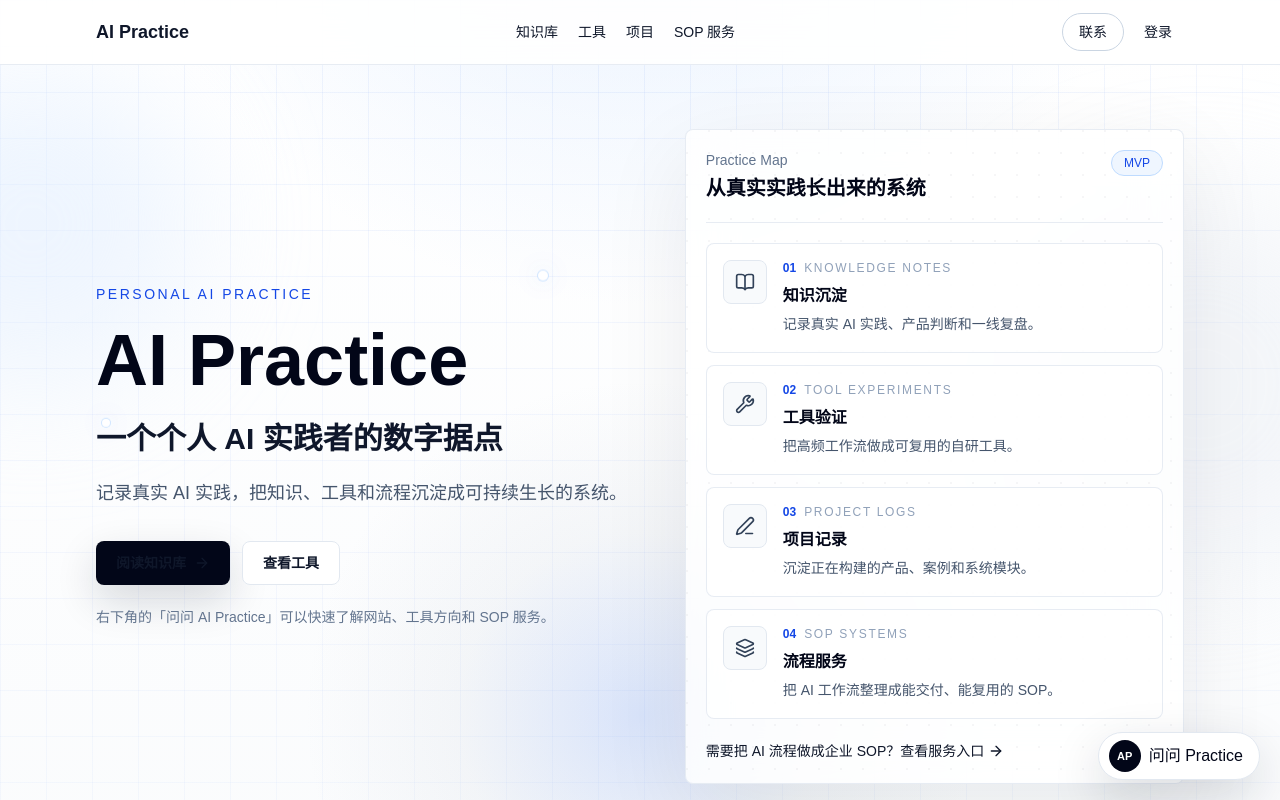
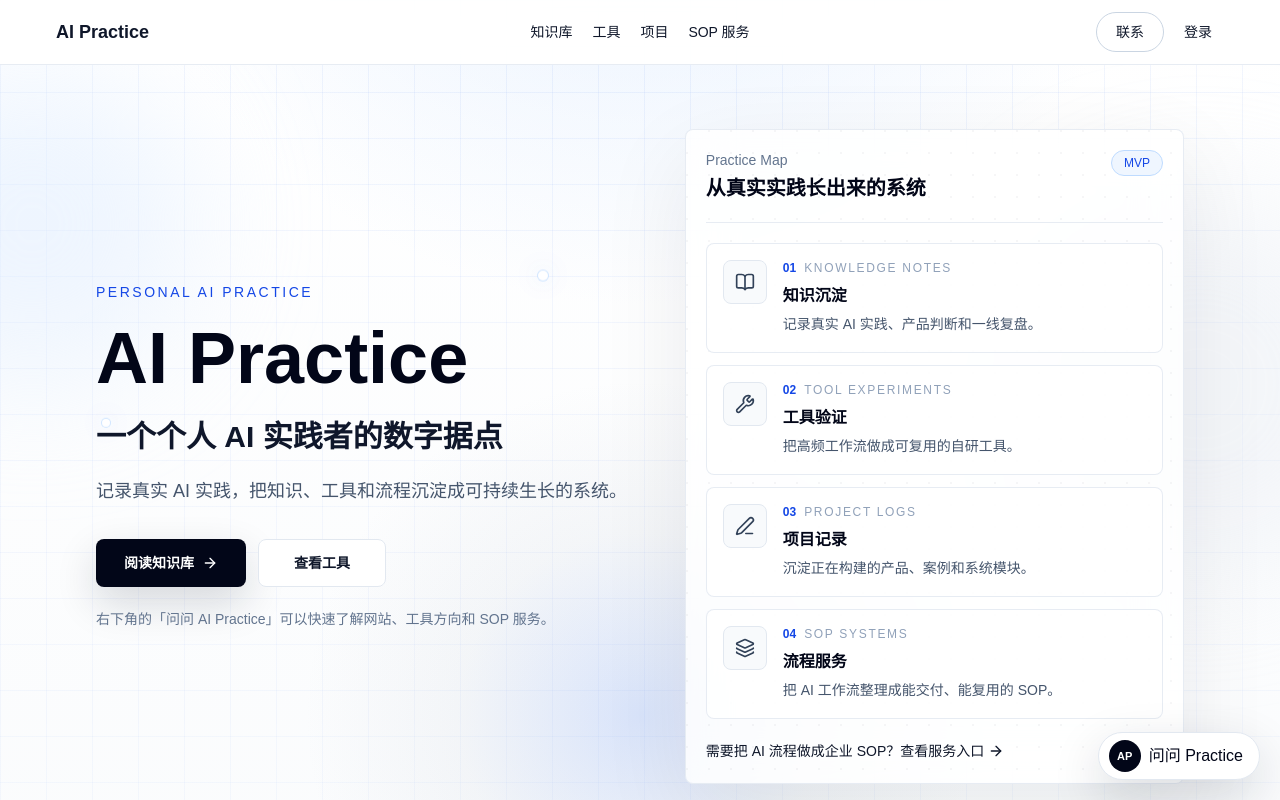
Before and after one commit to xenia-yxy/My_Tool_Web, a Next.js app: page / in a window 1280 px wide. Shown: the top 800 px of the page. Built offline with nearby package versions, Linux system fonts and the light colour scheme.

Commit message:
fix: refine header and hero button polish

```diff
--- a/src/components/home/hero-section.tsx
+++ b/src/components/home/hero-section.tsx
@@ -63,14 +63,15 @@ export function HeroSection() {
 
         <div className="mt-8 flex flex-col gap-3 sm:flex-row">
           <Link
-            className="inline-flex h-11 items-center justify-center rounded-lg bg-slate-950 px-5 text-sm font-semibold text-white shadow-[0_16px_40px_rgba(15,23,42,0.16)] transition-colors hover:bg-blue-700"
+            className="inline-flex h-12 min-w-[150px] items-center justify-center rounded-lg bg-slate-950 px-5 text-sm font-semibold !text-white shadow-[0_16px_40px_rgba(15,23,42,0.16)] transition-colors hover:bg-blue-700"
             href="/knowledge"
+            style={{ color: "#ffffff" }}
           >
-            阅读知识库
+            <span className="text-white">阅读知识库</span>
             <ArrowRight aria-hidden="true" className="ml-2 h-4 w-4" />
           </Link>
           <Link
-            className="inline-flex h-11 items-center justify-center rounded-lg border border-slate-200 bg-white px-5 text-sm font-semibold text-slate-900 transition-colors hover:border-slate-300 hover:bg-slate-50"
+            className="inline-flex h-12 min-w-[128px] items-center justify-center rounded-lg border border-slate-200 bg-white px-5 text-sm font-semibold text-slate-900 transition-colors hover:border-slate-300 hover:bg-slate-50"
             href="/tools"
           >
             查看工具
--- a/src/components/home/site-header.tsx
+++ b/src/components/home/site-header.tsx
@@ -5,10 +5,10 @@ const primaryNavItems = navItems.filter((item) => item.href !== "#contact");
 
 export function SiteHeader() {
   return (
-    <header className="sticky top-0 z-30 border-b border-slate-200/80 bg-white/88 backdrop-blur-xl">
-      <div className="mx-auto flex min-h-16 w-full max-w-6xl flex-wrap items-center justify-between gap-x-8 gap-y-3 px-5 py-3 lg:px-8">
+    <header className="sticky top-0 z-30 border-b border-slate-200/80 bg-white/94 backdrop-blur-xl">
+      <div className="flex min-h-16 w-full flex-wrap items-center gap-x-8 gap-y-3 px-5 py-3 sm:px-8 md:grid md:grid-cols-[1fr_auto_1fr] md:gap-6 lg:px-12 xl:px-14">
         <Link
-          className="text-lg font-semibold tracking-normal text-slate-950"
+          className="order-1 text-lg font-semibold tracking-normal text-slate-950"
           href="/"
         >
           AI Practice
@@ -16,7 +16,7 @@ export function SiteHeader() {
 
         <nav
           aria-label="主导航"
-          className="order-3 flex w-full flex-wrap items-center gap-x-5 gap-y-2 md:order-none md:w-auto"
+          className="order-3 flex w-full flex-wrap items-center gap-x-5 gap-y-2 md:order-2 md:w-auto md:justify-center"
         >
           {primaryNavItems.map((item) => (
             <Link
@@ -29,9 +29,9 @@ export function SiteHeader() {
           ))}
         </nav>
 
-        <div className="flex items-center gap-2">
+        <div className="order-2 ml-auto flex items-center gap-2 md:order-3 md:ml-0 md:justify-end">
           <Link
-            className="rounded-full border border-slate-300 px-4 py-2 text-sm font-medium text-slate-800 transition-colors hover:border-slate-950 hover:bg-slate-950 hover:text-white"
+            className="inline-flex h-10 min-w-[68px] items-center justify-center rounded-full border border-slate-300 px-4 text-sm font-medium text-slate-800 transition-colors hover:border-slate-950 hover:bg-slate-950 hover:text-white"
             href="#contact"
           >
             联系
```
